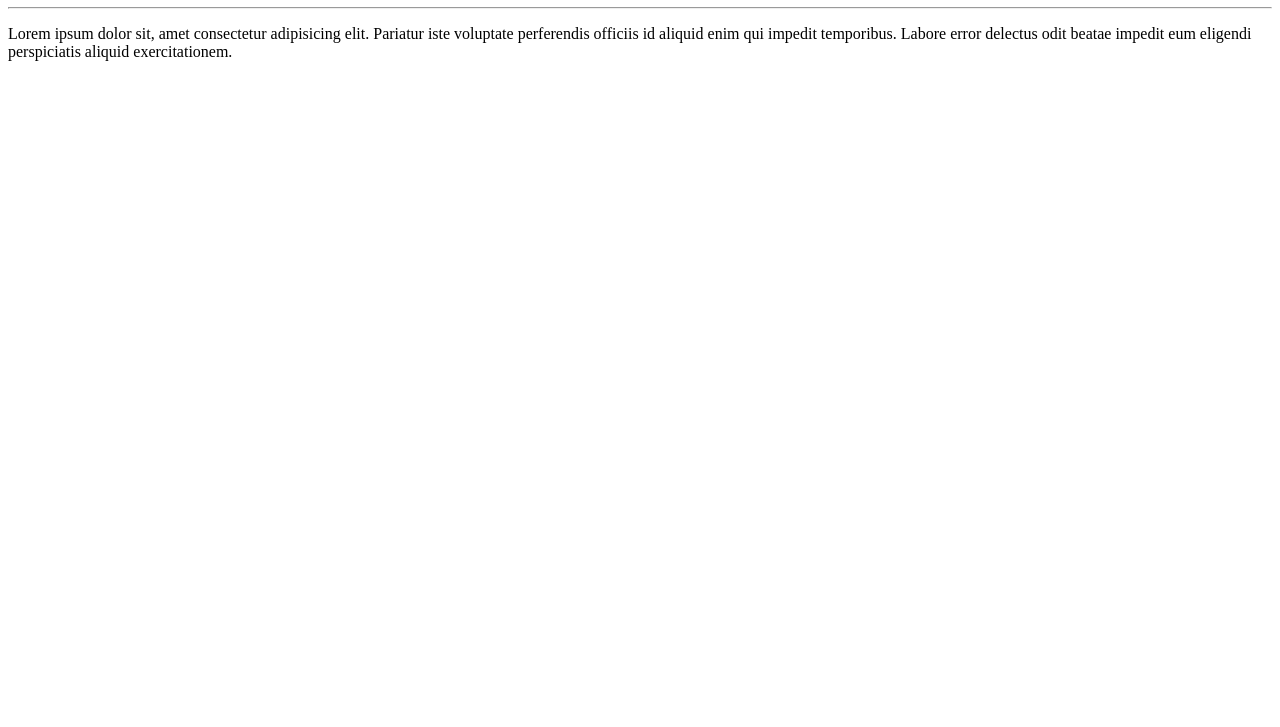
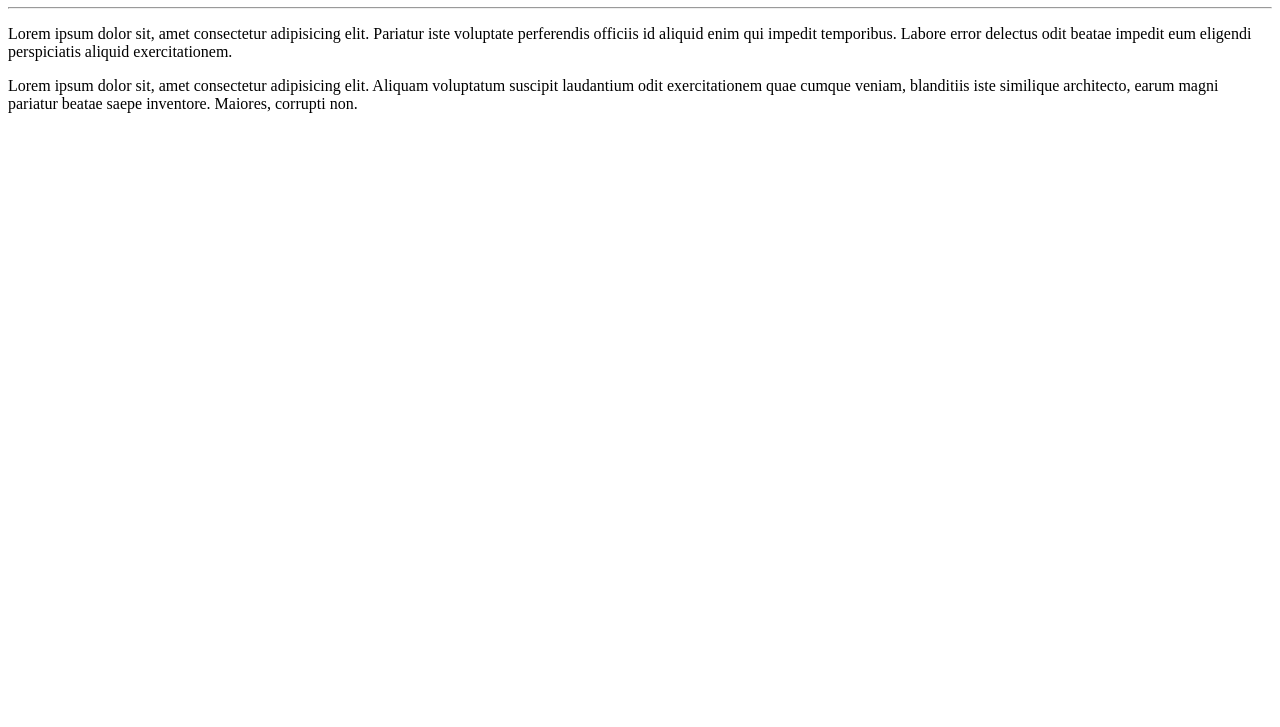
Before and after one commit to vitteTestes/Ola-Mundo, a plain HTML site: page site-exemplo/index.html in a window 1280 px wide. Shown: the part 73-800 px from the top of the page. Drawn offline with Linux system fonts and the light colour scheme.

Commit message:
Adicionei um parágrafo

```diff
--- a/site-exemplo/index.html
+++ b/site-exemplo/index.html
@@ -9,6 +9,7 @@
     <h1>Olá Mundo!</h1>
     <hr>
     <p>Lorem ipsum dolor sit, amet consectetur adipisicing elit. Pariatur iste voluptate perferendis officiis id aliquid enim qui impedit temporibus. Labore error delectus odit beatae impedit eum eligendi perspiciatis aliquid exercitationem.</p>
+    <p>Lorem ipsum dolor sit, amet consectetur adipisicing elit. Aliquam voluptatum suscipit laudantium odit exercitationem quae cumque veniam, blanditiis iste similique architecto, earum magni pariatur beatae saepe inventore. Maiores, corrupti non.</p>
 
 </body>
 </html>
```
